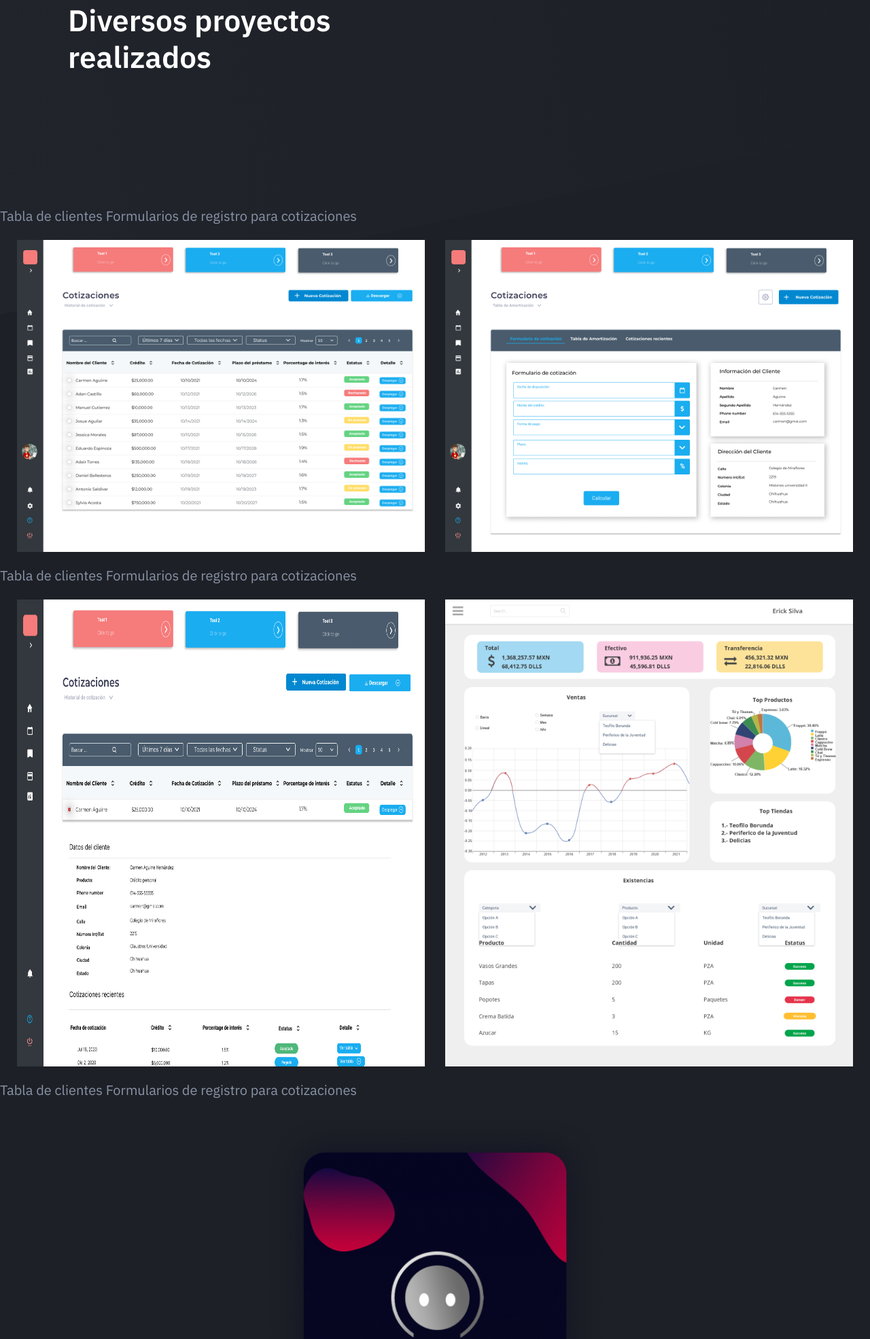
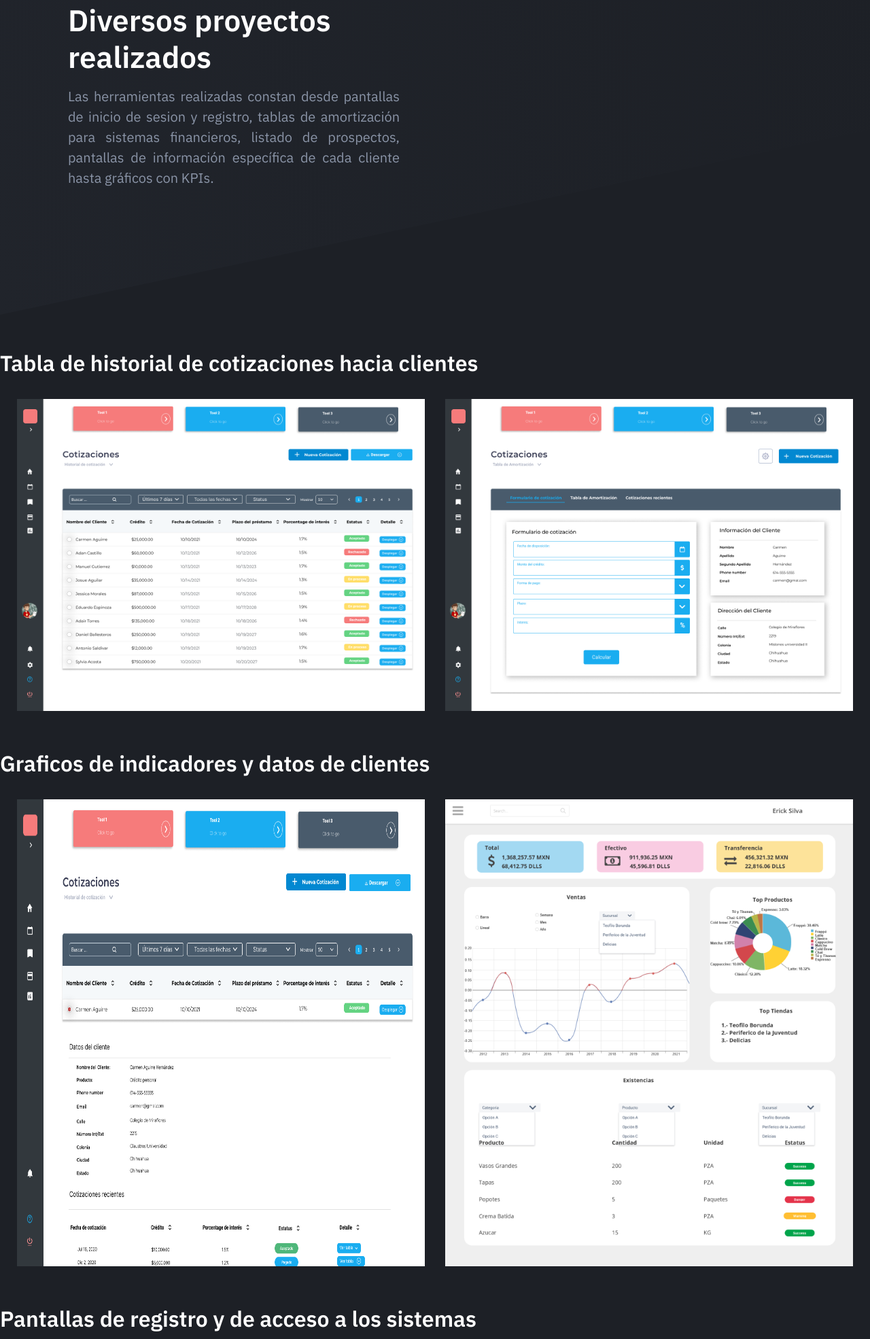
Before and after one commit to gabosotob/NEBASystems, a website: page src/pages/portafolio.html in a window 1280 px wide. Shown: the part 237-2207 px from the top of the page at 68% size. Drawn offline with nearby package versions, Linux system fonts and the light colour scheme; files that its build step writes are made by us from their sources.

Commit message:
Datos de portafolio

```diff
--- a/src/pages/portafolio.html
+++ b/src/pages/portafolio.html
@@ -49,6 +49,9 @@
                     <div class="hero-inner ">
                         <div class="hero-copy ">
                             <h1 class="hero-title mt-0 ">Diversos proyectos realizados</h1>
+                            <p class="hero-paragraph " id="about-us-text">Las herramientas realizadas constan desde pantallas de
+                                inicio de sesion y registro, tablas de amortización para sistemas financieros, listado de prospectos,
+                                pantallas de información específica de cada cliente hasta gráficos con KPIs. </p>
                         </div>
                     </div>
                 </div>
@@ -57,37 +60,36 @@
             <section class="features-section ">
                     <div class="features-inner section-inner has-bottom-divider ">
                         <span class="titulos-imagenes-izquierda">
-                            Tabla de clientes
-                        </span>
-                        <span class="titulos-imagenes-derecha">
-                            Formularios de registro para cotizaciones
+                            <h3>
+                                Tabla de historial de cotizaciones hacia clientes
+                            </h3>
                         </span>
                             <div class ="flex-box-wrap-container">
                                 <img src="../../dist/images/cotizacionTabla1.png " height="300" width="600">
                                 <img src="../../dist/images/cotizacionVentana.png " height="300" width="600">
                             </div>
                             <span class="titulos-imagenes-izquierda">
-                                Tabla de clientes
-                            </span>
-                            <span class="titulos-imagenes-derecha">
-                                Formularios de registro para cotizaciones
+                                <h3>
+                                    Graficos de indicadores y datos de clientes
+                                </h3>
                             </span>
                             <div class ="flex-box-wrap-container">
                                 <img src="../../dist/images/datosCliente.png " height="300" width="600">
                                 <img src="../../dist/images/ventanaDashboard.png " height="300" width="600">
                             </div>
                             <span class="titulos-imagenes-izquierda">
-                                Tabla de clientes
-                            </span>
-                            <span class="titulos-imagenes-derecha">
-                                Formularios de registro para cotizaciones
+                                <h3>
+                                    Pantallas de registro y de acceso a los sistemas
+                                </h3>
                             </span>
                             <div class ="flex-box-wrap-container">
                                 <img src="../../dist/images/Login Mobile.png " height="300" width="500">
-                                <img src="../../dist/images/Login.png " height="300" width="1000">
+                                <img src="../../dist/images/Login.png " height="250" width="800">
                             </div>
                             <span class="titulos-imagenes-izquierda">
-                                Lista de clientes y ordenes hechas
+                                <h3>
+                                    Lista de clientes registrados y registro de activos
+                                </h3>
                             </span>
                             <div class ="flex-box-wrap-container">
                                 <img src="../../dist/images/ordenesEnvio.png " height="200" width="1000">
```
Also changed, not shown: index.html (+2 -2 lines), dist/css/style.css.
